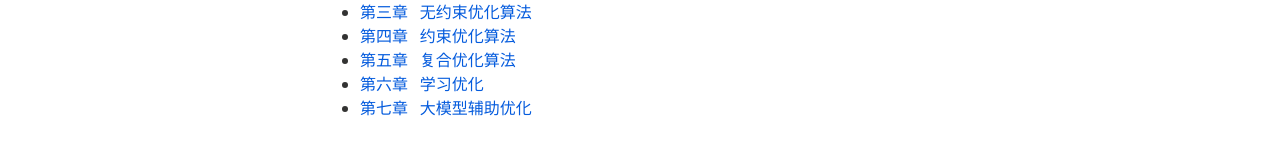
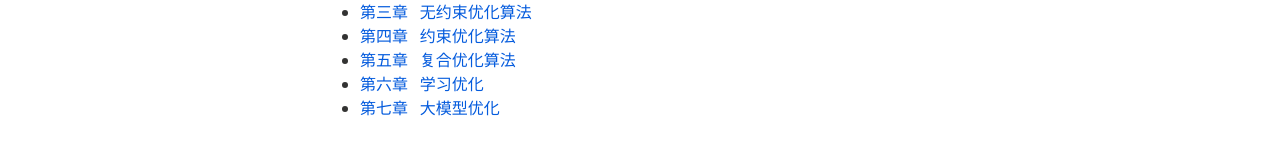
Before and after one commit to xianchaoxiu/xianchaoxiu.github.io, a Jekyll site: the page built from chinese/OPT/index.md, in a window 1280 px wide. Shown: the part 349-504 px from the top of the page. Built offline with Jekyll 4.4.1, drawn with Linux system fonts in a browser that asks for light colours; nearby versions of some CDN libraries.

Commit message:
Update index.md

```diff
--- a/chinese/OPT/index.md
+++ b/chinese/OPT/index.md
@@ -21,4 +21,4 @@ share: false
 * <a href="../OPT/约束优化算法.pdf" class="textlink" target="_blank">  第四章 &nbsp;  约束优化算法<br>
 * <a href="../OPT/复合优化算法.pdf" class="textlink" target="_blank">  第五章 &nbsp;  复合优化算法<br>
 * <a href="../OPT/学习优化.pdf" class="textlink" target="_blank">  第六章 &nbsp;  学习优化<br>
-* <a href="../OPT/大模型辅助优化.pdf" class="textlink" target="_blank">  第七章 &nbsp;  大模型辅助优化<br>
+* <a href="../OPT/大模型辅助优化.pdf" class="textlink" target="_blank">  第七章 &nbsp;  大模型优化<br>
```
